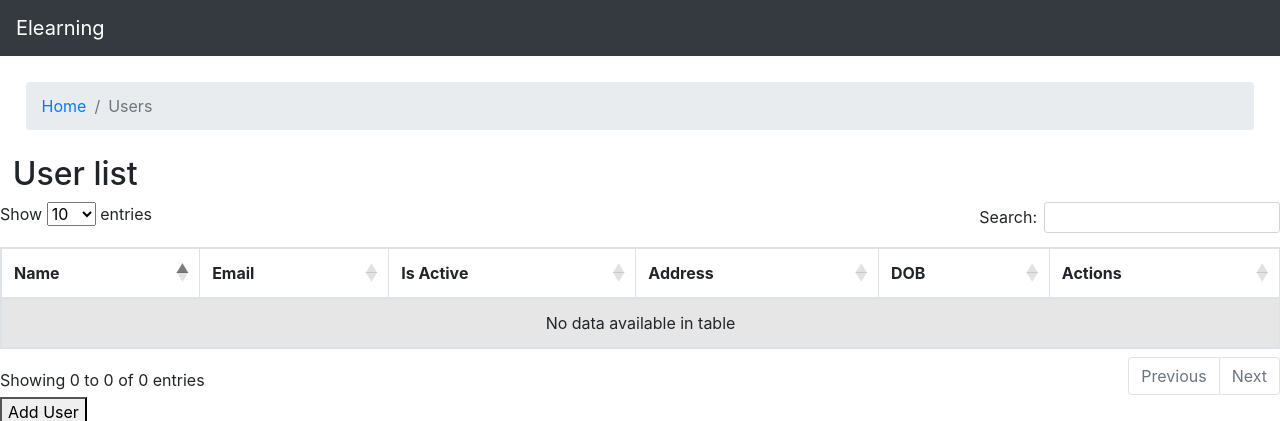
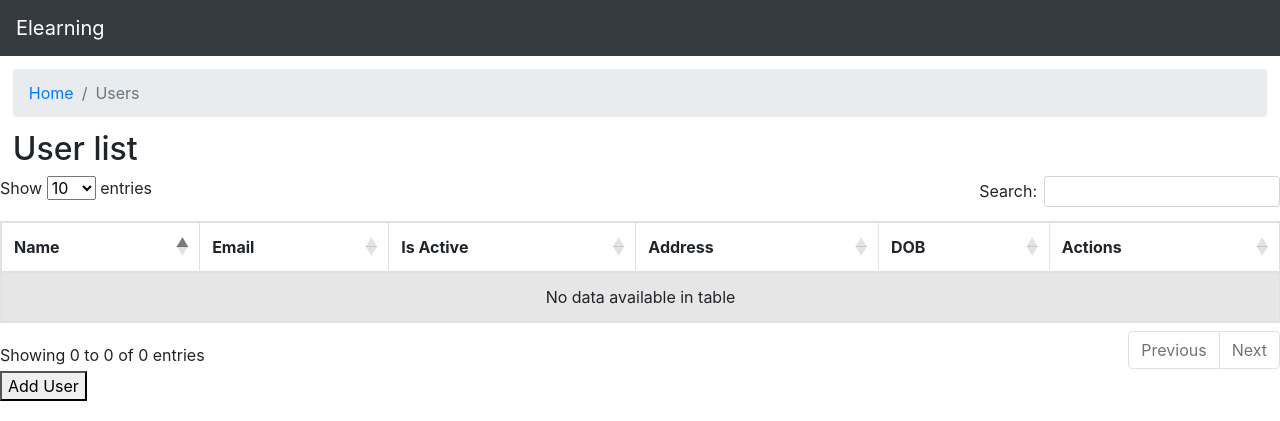
Before and after one commit to sickkjedi/Elearn, a Django app: page /accounts/users in a window 1280 px wide. Shown: the top 421 px of the page. Run offline with Django 3.2, Linux system fonts and the light colour scheme; parts of the project's set-up code (start-up, migrations or seed data) failed here and were passed over; some libraries are stand-ins or nearby versions.

Commit message:
css fixes

```diff
--- a/static/css/elearn.css
+++ b/static/css/elearn.css
@@ -3,7 +3,7 @@
 }
 
 .breadcrumb {
-    margin: 2%;
+    margin: 1%;
 }
 
 .table {
```
